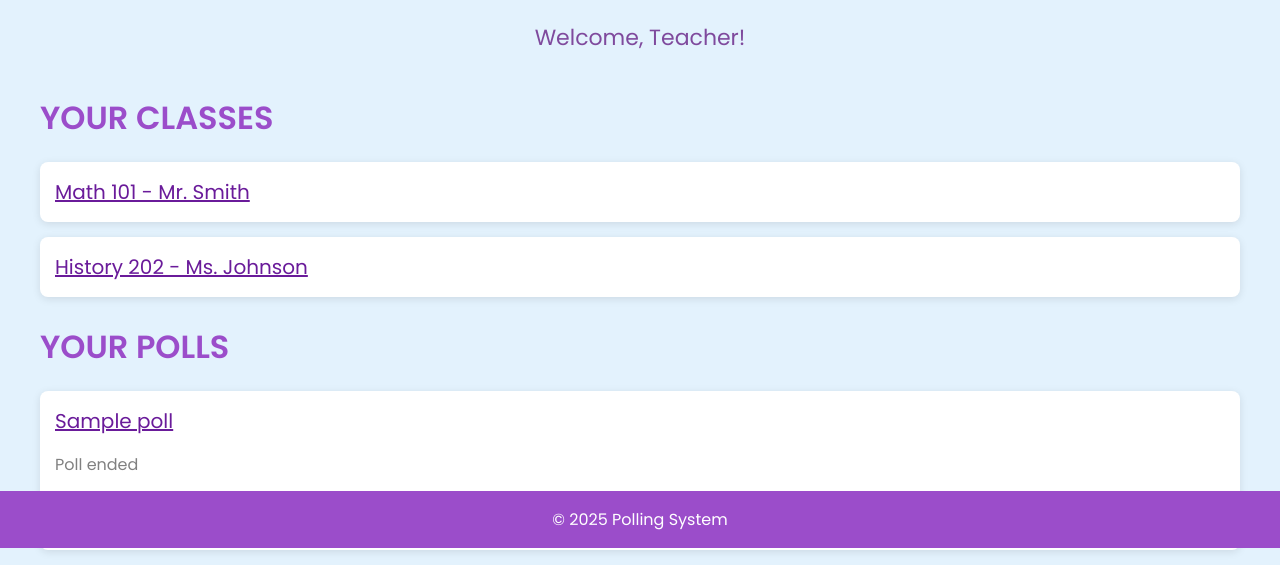
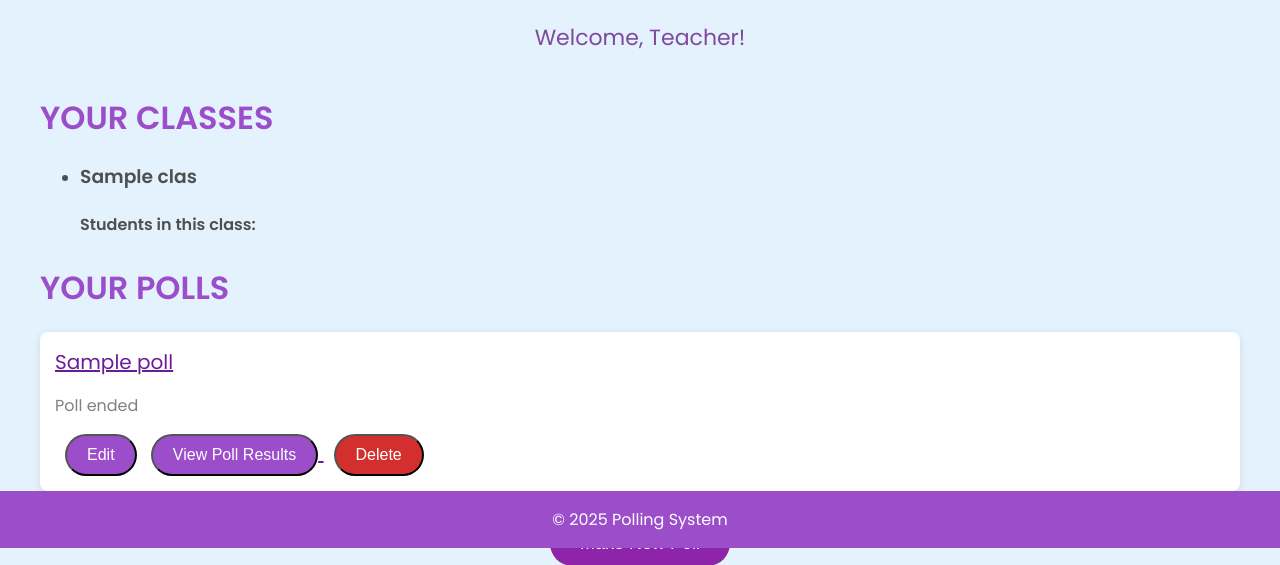
Before and after one commit to Arif1025/Placeholder, a Django app: page /polls/teacher_home_interface/ in a window 1280 px wide. Shown: the part 252-817 px from the top of the page. Run offline with Django 5.2, Linux system fonts and the light colour scheme; a user stored in the database is signed in; tables that the repository leaves empty hold one stand-in row (values such as "Sample post").

Commit message:
added teachers, students and classes into database but seeder and display of all these aren't working properly

```diff
--- a/polls/models.py
+++ b/polls/models.py
@@ -78,3 +78,29 @@
         ('teacher', 'Teacher'),
     ]
     role = models.CharField(max_length=10, choices=ROLE_CHOICES, default='student')
+
+    students = models.ManyToManyField('self', related_name='teachers', through='Teaching', symmetrical=False, blank=True)
+
+    def __str__(self):
+        return self.username
+
+class Teaching(models.Model):
+    teacher = models.ForeignKey(CustomUser, on_delete=models.CASCADE, related_name='teaching')
+    student = models.ForeignKey(CustomUser, on_delete=models.CASCADE, related_name='being_taught_by')
+
+    def __str__(self):
+        return f"{self.teacher} teaches {self.student}"
+
+class Class(models.Model):
+    name = models.CharField(max_length=255)
+    teacher = models.ForeignKey(CustomUser, on_delete=models.CASCADE, related_name='classes')
+
+    def __str__(self):
+        return self.name
+
+class ClassStudent(models.Model):
+    student = models.ForeignKey(CustomUser, on_delete=models.CASCADE)
+    class_instance = models.ForeignKey(Class, on_delete=models.CASCADE)
+
+    def __str__(self):
+        return f"{self.student.username} in {self.class_instance.name}"
--- a/polls/templates/teacher_home_interface.html
+++ b/polls/templates/teacher_home_interface.html
@@ -227,10 +227,26 @@
         <!-- Teacher's Classes Section -->
         <section class="classes-section">
             <h2>Your Classes</h2>
-            <ul class="classes-list">
-                <li><a href="{% url 'class_view_teacher' %}?class_name=Math%20101">Math 101 - Mr. Smith</a></li>
-                <li><a href="{% url 'class_view_teacher' %}?class_name=History%20202">History 202 - Ms. Johnson</a></li>
-            </ul>
+            {% if classes %}
+                <ul>
+                    {% for class_instance in classes %}
+                        <li>
+                            <h3>{{ class_instance.name }}</h3>
+
+                            <h4>Students in this class:</h4>
+                            <ul>
+                                {% for student in class_students %}
+                                    {% if student.class_instance == class_instance %}
+                                        <li>{{ student.name }}</li>
+                                    {% endif %}
+                                {% endfor %}
+                            </ul>
+                        </li>
+                    {% endfor %}
+                </ul>
+            {% else %}
+                <p>You have no classes assigned yet.</p>
+            {% endif %}
         </section>
 
         <!-- Teacher's Polls Section -->
--- a/polls/views.py
+++ b/polls/views.py
@@ -6,7 +6,7 @@
 from .forms import CustomLoginForm, QuestionForm, PollForm, JoinPollForm, CustomUserCreationForm
 from django.forms import modelformset_factory
 import csv
-from .models import Poll, Question, Choice, CustomUser, Response
+from .models import Poll, Question, Choice, CustomUser, Response, ClassStudent, Class
 
 def index(request):
     return HttpResponse("Hello, this is the index view.")
@@ -40,12 +40,38 @@
     # Get the polls the student has joined
     joined_polls = request.user.joined_polls.all()
 
-    return render(request, "student_home_interface.html",  {'joined_polls': joined_polls})
+    # Get the classes that the student is in
+    classes = ClassStudent.objects.filter(student=request.user)
+
+    # Collect teachers for each class
+    class_teachers = {}
+    for class_student in classes:
+        teacher = class_student.class_instance.teacher
+        class_teachers[class_student.class_instance] = teacher
+
+    return render(request, "student_home_interface.html",  {
+        'joined_polls': joined_polls,
+        'classes': [class_instance.class_instance for class_instance in classes],
+        'class_teachers': class_teachers
+    })
 
 @login_required
 def teacher_home_interface(request):
+    # Get all polls created by the teacher
     quizzes = Poll.objects.all()
-    return render(request, "teacher_home_interface.html", {"polls": quizzes})
+
+    # Get the classes that the teacher is teaching
+    classes = Class.objects.filter(teacher=request.user)
+
+    # Collect students in each class
+    class_students = {}
+    for class_instance in classes:
+        students = ClassStudent.objects.filter(class_instance=class_instance)
+        class_students[class_instance] = [student.student for student in students]
+
+
+    return render(request, "teacher_home_interface.html", {"polls": quizzes,'classes': classes,
+        'class_students': class_students})
 
 @login_required
 def create_quiz(request):
```
Also changed, not shown: polls/management/commands/seeder.py (+46 -5 lines), polls/templates/student_home_interface.html (+14 -5 lines), polls/migrations/0006_class_classstudent_teaching_customuser_students.py (added).
